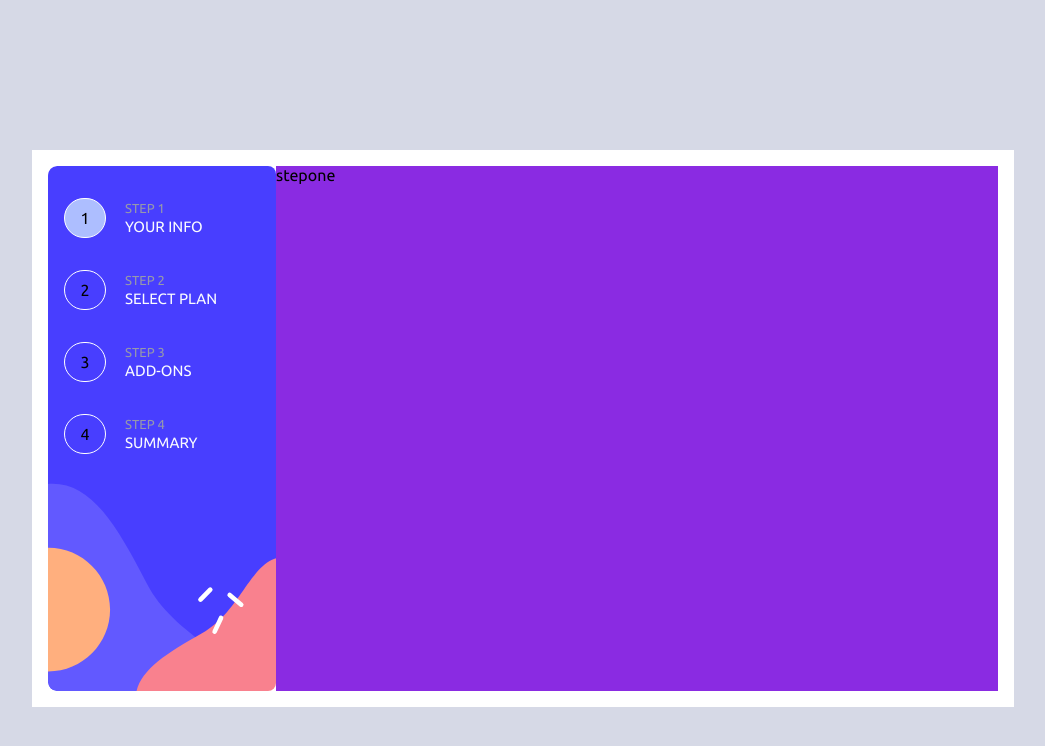
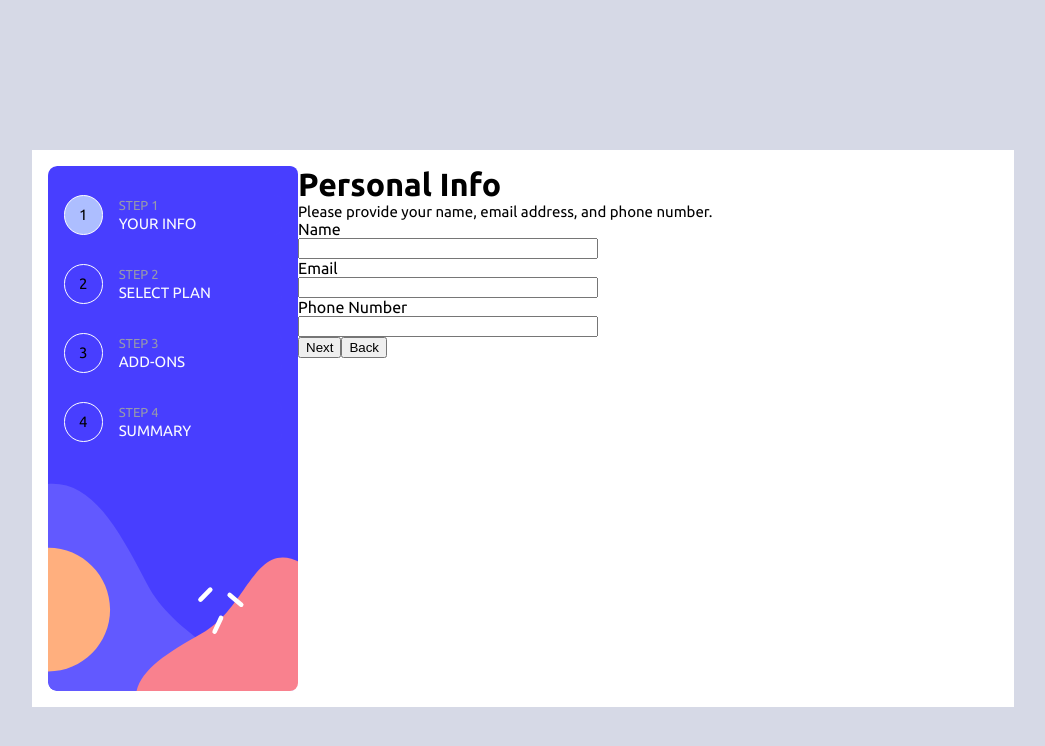
Before and after one commit to Mfried95/Multi-Step, a React (Vite) app: page / in a window 1280 px wide. Shown: the top 746 px of the page, without its empty margins (117-1162 px from the left). Built offline with nearby package versions, Linux system fonts and the light colour scheme.

Commit message:
Added step one form inputs

```diff
--- a/src/App.tsx
+++ b/src/App.tsx
@@ -4,15 +4,9 @@ import StepOne from "./components/stepone";
 import StepTwo from "./components/steptwo";
 import StepThree from "./components/stepthree";
 import StepFour from "./components/stepfour";
-import { useMultistepForm } from "./useMultistepForm";
+import { useMultistepForm } from "./hooks/useMultistepForm";
 
 function App() {
-  const [form, setform] = useState({
-    name: "",
-    email: "",
-    number: "",
-  });
-
   const { steps, currentStepIndex, next, back } = useMultistepForm([
     <StepOne />,
     <StepTwo />,
@@ -29,12 +23,13 @@ function App() {
               <div
                 className="circle"
                 style={{
-                  backgroundColor: currentStepIndex == 0 ? "hsl(228, 100%, 84%)" : "none",
+                  backgroundColor:
+                    currentStepIndex == 0 ? "hsl(228, 100%, 84%)" : "none",
                 }}
               >
                 <div className="number">1</div>
               </div>
-              <div className="count container">
+              <div className="count-container">
                 <h2>Step 1</h2>
                 <p>YOUR INFO</p>
               </div>
@@ -44,12 +39,13 @@ function App() {
               <div
                 className="circle"
                 style={{
-                  backgroundColor: currentStepIndex == 1 ? "hsl(228, 100%, 84%)" : "none",
+                  backgroundColor:
+                    currentStepIndex == 1 ? "hsl(228, 100%, 84%)" : "none",
                 }}
               >
                 <div className="number">2</div>
               </div>
-              <div className="count container">
+              <div className="count-container">
                 <h2>Step 2</h2>
                 <p>Select Plan</p>
               </div>
@@ -59,12 +55,13 @@ function App() {
               <div
                 className="circle"
                 style={{
-                  backgroundColor: currentStepIndex == 2 ? "hsl(228, 100%, 84%)" : "none",
+                  backgroundColor:
+                    currentStepIndex == 2 ? "hsl(228, 100%, 84%)" : "none",
                 }}
               >
                 <div className="number">3</div>
               </div>
-              <div className="count container">
+              <div className="count-container">
                 <h2>Step 3</h2>
                 <p>Add-ons</p>
               </div>
@@ -74,12 +71,13 @@ function App() {
               <div
                 className="circle"
                 style={{
-                  backgroundColor: currentStepIndex === 3 ? "hsl(228, 100%, 84%)" : "none",
+                  backgroundColor:
+                    currentStepIndex === 3 ? "hsl(228, 100%, 84%)" : "none",
                 }}
               >
                 <div className="number">4</div>
               </div>
-              <div className="count container">
+              <div className="count-container">
                 <h2>Step 4</h2>
                 <p>Summary</p>
               </div>
--- a/src/components/stepone.tsx
+++ b/src/components/stepone.tsx
@@ -1,9 +1,39 @@
-import React from 'react'
+import React, { useState } from "react";
+import "../styles/stepone.css";
+
 
 const stepone = () => {
+
+  const [personalInfo, setPersonalInfo] = useState({
+    email: "",
+    name: "",
+    number: 0,
+  });
+
   return (
-    <div>stepone</div>
-  )
-}
+    <div>
+      <div className="container">
+        <div className="title">
+          <h1>Personal Info</h1>
+          <p>Please provide your name, email address, and phone number.</p>
+        </div>
 
-export default stepone
+        <form action="onSubmit">
+          <label htmlFor="Name">Name</label>
+          <input type="text" />
+          <label htmlFor="Email">Email</label>
+          <input type="email" name="" id="" />
+          <label htmlFor="Phone Number">Phone Number</label>
+          <input type="tel" name="Number" id="" />
+        </form>
+
+        <div className="button-wrapper">
+          <button>Next</button>
+          <button>Back</button>
+        </div>
+      </div>
+    </div>
+  );
+};
+
+export default stepone;
--- a/src/index.css
+++ b/src/index.css
@@ -42,7 +42,7 @@ span{
 }
 
 .count-container{
-    gap: 1em;
+    width: 250px;
 }
 
 .form-step-count{
@@ -53,14 +53,13 @@ span{
 }
 
 .step-container{
-    background-color: blueviolet;
     height: 100%;
     width: 100%;
 }
 
 /* Typeography */
 
-h2{
+.form-count, h2{
     font-size: 13px;
     font-weight: 400;
     text-transform: uppercase;
@@ -78,9 +77,11 @@ p{
     border: solid white 1px;
     border-radius: 3rem;
     padding: 10px;
-    width: 20px;
+    width: 25px;
 }
 
 .number{
     text-align: center;
+    color: black;
+    font-size: 15px;
 }
--- /dev/null
+++ b/src/styles/stepone.css
@@ -0,0 +1,16 @@
+.container p {
+    color: black;
+    text-transform: none;
+    margin: 0;
+    padding: 0;
+}
+
+.container h1{
+    margin: 0;
+}
+
+form{
+    display: flex;
+    flex-direction: column;
+    width: 300px;
+}
```
Also changed, not shown: src/hooks/useMultistepForm.tsx (renamed from src/useMultistepForm.tsx).
